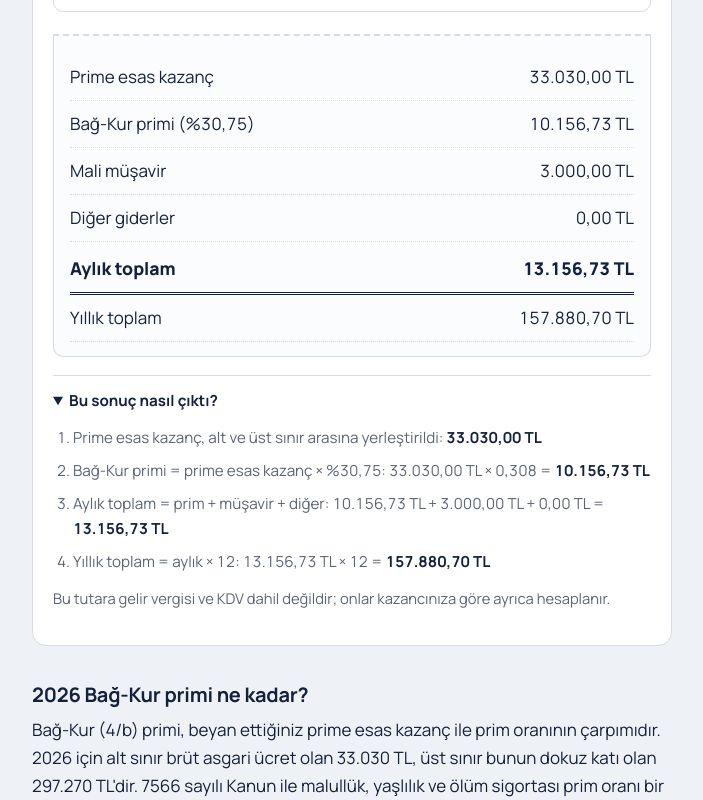
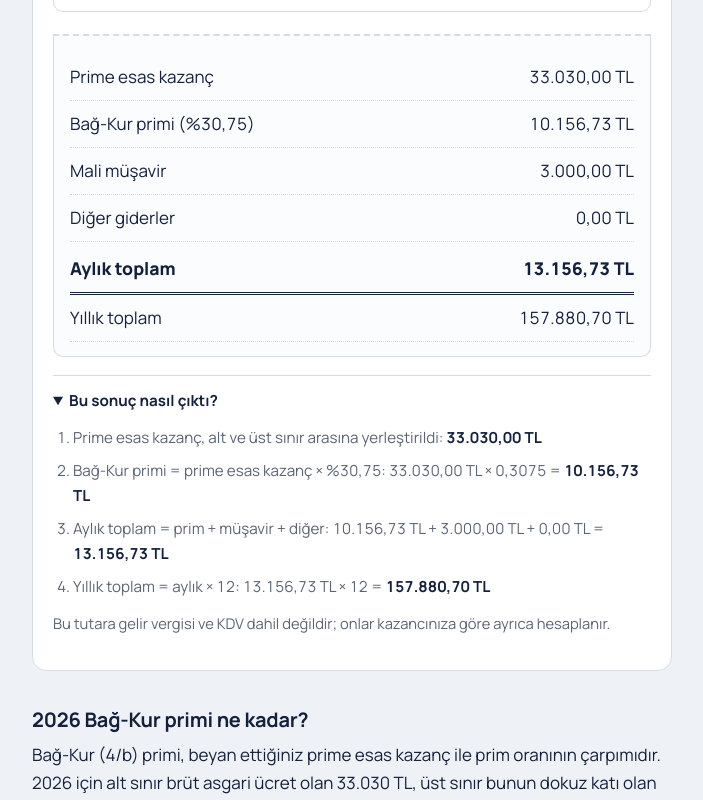
Before and after one commit to yavuzscvk-source/freelancer-vergi, a Next.js app: page /sahis-sirketi-maliyeti in a window 1280 px wide. Both pictures are taken after a click on the heading "Bu sonuç nasıl çıktı?". Shown: the part 652-1452 px from the top of the page, without its empty margins (288-991 px from the left). Built offline with nearby package versions, Linux system fonts and the light colour scheme.

Commit message:
Update Hesaplayici.js

```diff
--- a/app/sahis-sirketi-maliyeti/Hesaplayici.js
+++ b/app/sahis-sirketi-maliyeti/Hesaplayici.js
@@ -55,7 +55,7 @@ export default function Hesaplayici() {
         <summary>Bu sonuç nasıl çıktı?</summary>
         <ol>
           <li>Prime esas kazanç, alt ve üst sınır arasına yerleştirildi: <b>{tl(beyan)}</b></li>
-          <li>Bağ-Kur primi = prime esas kazanç × {yuzde(oran * 100)}: {tl(beyan)} × {oran.toLocaleString("tr-TR")} = <b>{tl(prim)}</b></li>
+          <li>Bağ-Kur primi = prime esas kazanç × {yuzde(oran * 100)}: {tl(beyan)} × {oran.toLocaleString("tr-TR", { minimumFractionDigits: 4 })} = <b>{tl(prim)}</b></li>
           <li>Aylık toplam = prim + müşavir + diğer: {tl(prim)} + {tl(musavirTutar)} + {tl(digerTutar)} = <b>{tl(aylik)}</b></li>
           <li>Yıllık toplam = aylık × 12: {tl(aylik)} × 12 = <b>{tl(aylik * 12)}</b></li>
         </ol>
```
